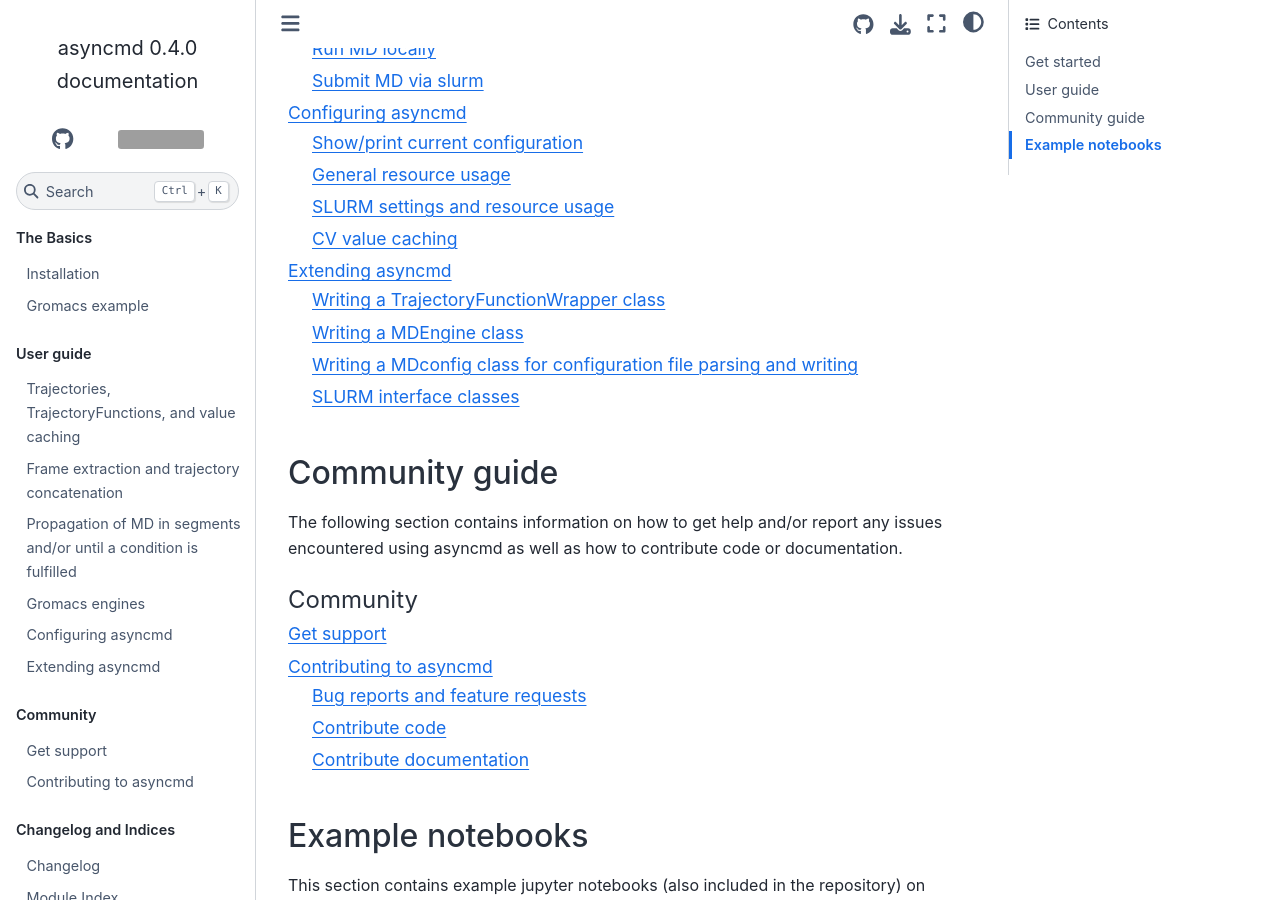
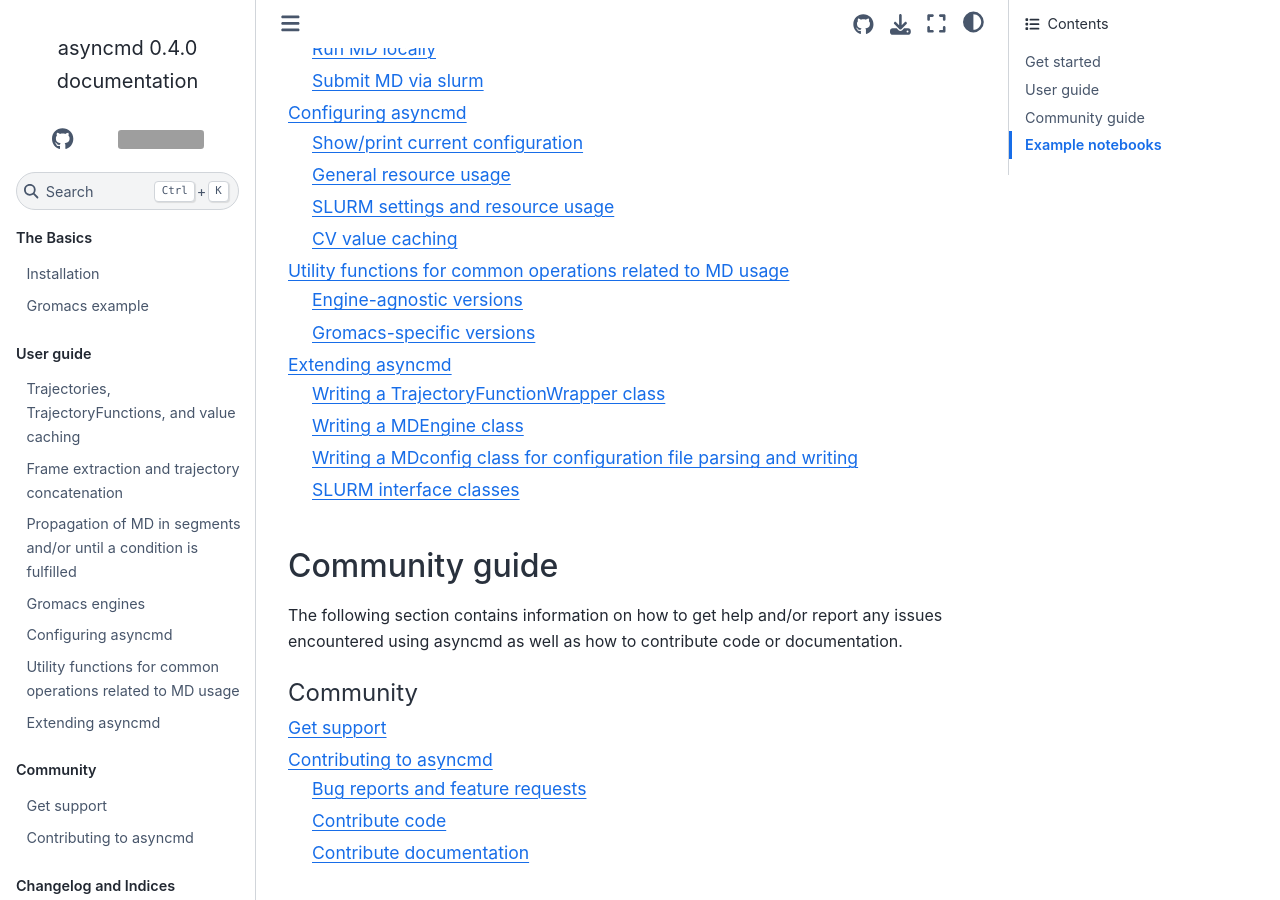
Before and after one commit to bio-phys/asyncmd, a Sphinx documentation site: the page built from docs/source/index.md, in a window 1280 px wide and 900 px high, scrolled down 1527 px. Built offline with Sphinx 7.4.7 and the Sphinx Book theme 1.1.4, drawn with Linux system fonts in a browser that asks for light colours; pages that are not in the unit, such as notebooks, are missing from menus; some of the changed lines change nothing that is shown; grey boxes are pictures that could not be loaded.

Commit message:
Add documentation on utility functions

````diff
--- a/docs/source/guide/extending_asyncmd.md
+++ b/docs/source/guide/extending_asyncmd.md
@@ -40,6 +40,10 @@
 - {py:class}`asyncmd.mdengine.EngineError` (a generic error, should be raised when no more specific error applies)
 
 - {py:class}`asyncmd.mdengine.EngineCrashedError` (should be raised when the wrapped MD engine code raises an exception during the MD integration)
+
+```{note}
+You should also register and implement the corresponding [utility functions](utility-functions-for-common-MD-operations) for your engine.
+```
 
 ```{eval-rst}
 .. autoclass:: asyncmd.mdengine.MDEngine
--- /dev/null
+++ b/docs/source/guide/utils.md
@@ -0,0 +1,32 @@
+(utility-functions-for-common-MD-operations)=
+# Utility functions for common operations related to MD usage
+
+{mod}`asyncmd` comes with a number of (hopefully) useful utility functions related to MD usage.
+These functions are available on a general (engine-agnostic) level in {mod}`asyncmd.utils` and have their engine-specific implementations in the respective submodule for the engine, e.g., {mod}`asyncmd.gromacs.utils` for the gromacs engines.
+The engine-agnostic versions have an additional call argument, the engine-class, to be able to dispatch to the correct engine submodule function.
+If you know which engine-classes you will be using, you can directly use the respective engine-specific implementation.
+However, if you intend to write engine-class agnostic code (e.g. to let users pass an engine class), you should use the engine-agnostic versions.
+
+## Engine-agnostic versions
+
+```{eval-rst}
+.. autofunction:: asyncmd.utils.ensure_mdconfig_options
+
+.. autofunction:: asyncmd.utils.nstout_from_mdconfig
+
+.. autofunction:: asyncmd.utils.get_all_traj_parts
+
+.. autofunction:: asyncmd.utils.get_all_file_parts
+```
+
+## Gromacs-specific versions
+
+```{eval-rst}
+.. autofunction:: asyncmd.gromacs.utils.ensure_mdp_options
+
+.. autofunction:: asyncmd.gromacs.utils.nstout_from_mdp
+
+.. autofunction:: asyncmd.gromacs.utils.get_all_traj_parts
+
+.. autofunction:: asyncmd.gromacs.utils.get_all_file_parts
+```
--- a/docs/source/index.md
+++ b/docs/source/index.md
@@ -36,6 +36,7 @@
 guide/trajectory_propagation
 guide/gromacs
 guide/configuration
+guide/utils
 guide/extending_asyncmd
 ```
 
````
